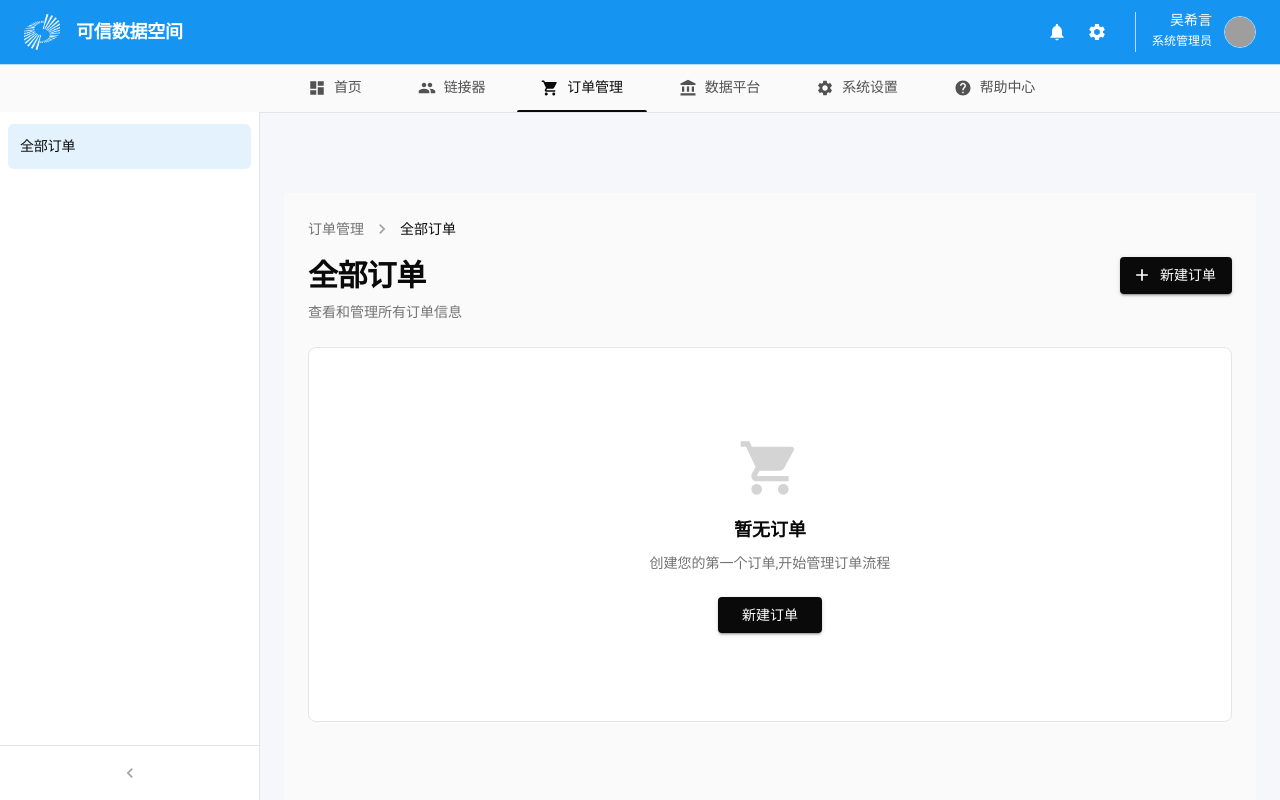
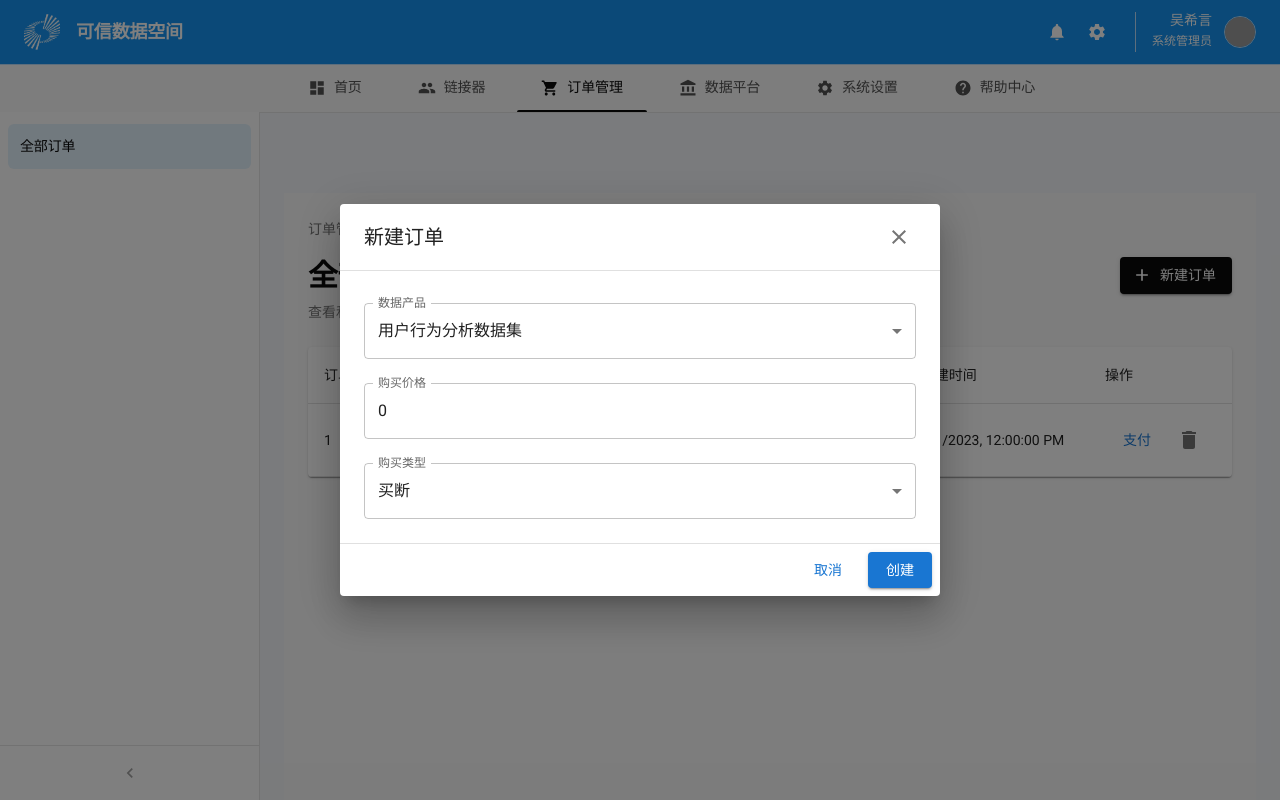
Before and after one commit to yudar1024/frontend-template, a Next.js app: page /orders/all in a window 1280 px wide. Both pictures are taken after a click on the button "新建订单". Built offline with nearby package versions, Linux system fonts and the light colour scheme; grey boxes are pictures that could not be loaded; what @mui/material-nextjs would draw is missing.

Commit message:
添加订单管理功能

```diff
--- a/app/(main)/orders/all/page.tsx
+++ b/app/(main)/orders/all/page.tsx
@@ -1,13 +1,55 @@
 'use client';
 
-import React from 'react';
+import React, { useState, useEffect } from 'react';
 import PageContainer from '@/components/common/PageContainer';
-import DataCard from '@/components/common/DataCard';
-import EmptyState from '@/components/common/EmptyState';
+import OrderTable from '@/components/order/OrderTable';
+import OrderDialog from '@/components/order/OrderDialog';
 import { Button } from '@mui/material';
-import { Add, ShoppingCart } from '@mui/icons-material';
+import { Add } from '@mui/icons-material';
+import { getOrders, addOrder, updateOrderStatus, deleteOrder } from '@/services/orderService';
+import { getAllProducts } from '@/services/productService';
+import { Order } from '@/types/order';
+import { DataProduct } from '@/types/product';
 
 export default function AllOrdersPage() {
+  const [orders, setOrders] = useState<Order[]>([]);
+  const [products, setProducts] = useState<DataProduct[]>([]);
+  const [dialogOpen, setDialogOpen] = useState(false);
+
+  useEffect(() => {
+    loadInitialData();
+  }, []);
+
+  const loadInitialData = async () => {
+    const [orderList, productList] = await Promise.all([getOrders(), getAllProducts()]);
+    setOrders(orderList);
+    setProducts(productList);
+  };
+
+  const handleAddOrder = () => {
+    setDialogOpen(true);
+  };
+
+  const handleDeleteOrder = async (orderId: string) => {
+    await deleteOrder(orderId);
+    loadInitialData();
+  };
+
+  const handleUpdateStatus = async (orderId: string, status: Order['status']) => {
+    await updateOrderStatus(orderId, status);
+    loadInitialData();
+  };
+
+  const handleDialogClose = () => {
+    setDialogOpen(false);
+  };
+
+  const handleDialogSubmit = async (data: any) => {
+    await addOrder(data);
+    loadInitialData();
+    handleDialogClose();
+  };
+
   return (
     <PageContainer
       title="全部订单"
@@ -20,6 +62,7 @@ export default function AllOrdersPage() {
         <Button
           variant="contained"
           startIcon={<Add />}
+          onClick={handleAddOrder}
           sx={{
             bgcolor: '#0a0a0a',
             color: '#ffffff',
@@ -34,17 +77,13 @@ export default function AllOrdersPage() {
         </Button>
       }
     >
-      <DataCard>
-        <EmptyState
-          icon={<ShoppingCart />}
-          title="暂无订单"
-          description="创建您的第一个订单,开始管理订单流程"
-          action={{
-            label: '新建订单',
-            onClick: () => console.log('Create order'),
-          }}
-        />
-      </DataCard>
+      <OrderTable orders={orders} onUpdateStatus={handleUpdateStatus} onDelete={handleDeleteOrder} />
+      <OrderDialog
+        open={dialogOpen}
+        products={products}
+        onClose={handleDialogClose}
+        onSubmit={handleDialogSubmit}
+      />
     </PageContainer>
   );
 }
--- /dev/null
+++ b/components/order/OrderDialog.tsx
@@ -0,0 +1,122 @@
+'use client';
+
+import React, { useState, useEffect } from 'react';
+import {
+  Dialog,
+  DialogTitle,
+  DialogContent,
+  DialogActions,
+  Button,
+  TextField,
+  FormControl,
+  InputLabel,
+  Select,
+  MenuItem,
+  Box,
+  IconButton,
+} from '@mui/material';
+import { Close } from '@mui/icons-material';
+import { DataProduct } from '@/types/product';
+import { PurchaseType, purchaseTypeLabels } from '@/types/order';
+
+interface OrderDialogProps {
+  open: boolean;
+  products: DataProduct[];
+  onClose: () => void;
+  onSubmit: (data: any) => void;
+}
+
+export default function OrderDialog({
+  open,
+  products,
+  onClose,
+  onSubmit,
+}: OrderDialogProps) {
+  const [formData, setFormData] = useState({
+    productId: '',
+    price: 0,
+    purchaseType: 'buyout' as PurchaseType,
+  });
+
+  useEffect(() => {
+    if (open) {
+      setFormData({
+        productId: products[0]?.id || '',
+        price: 0,
+        purchaseType: 'buyout',
+      });
+    }
+  }, [open, products]);
+
+  const handleChange = (field: string, value: any) => {
+    setFormData(prev => ({ ...prev, [field]: value }));
+  };
+
+  const handleSubmit = () => {
+    const selectedProduct = products.find(p => p.id === formData.productId);
+    if (!selectedProduct) return;
+
+    const submitData = {
+      product: selectedProduct,
+      price: formData.price,
+      purchaseType: formData.purchaseType,
+      createdBy: 'current_user', // Replace with actual current user
+    };
+    onSubmit(submitData);
+  };
+
+  return (
+    <Dialog open={open} onClose={onClose} maxWidth="sm" fullWidth>
+      <DialogTitle sx={{ display: 'flex', justifyContent: 'space-between', alignItems: 'center' }}>
+        <Box>新建订单</Box>
+        <IconButton size="small" onClick={onClose}>
+          <Close />
+        </IconButton>
+      </DialogTitle>
+      <DialogContent dividers>
+        <FormControl fullWidth margin="normal">
+          <InputLabel>数据产品</InputLabel>
+          <Select
+            value={formData.productId}
+            label="数据产品"
+            onChange={e => handleChange('productId', e.target.value)}
+          >
+            {products.map(p => (
+              <MenuItem key={p.id} value={p.id}>
+                {p.name}
+              </MenuItem>
+            ))}
+          </Select>
+        </FormControl>
+        <TextField
+          label="购买价格"
+          type="number"
+          value={formData.price}
+          onChange={e => handleChange('price', Number(e.target.value))}
+          fullWidth
+          margin="normal"
+        />
+        <FormControl fullWidth margin="normal">
+          <InputLabel>购买类型</InputLabel>
+          <Select
+            value={formData.purchaseType}
+            label="购买类型"
+            onChange={e => handleChange('purchaseType', e.target.value)}
+          >
+            {Object.entries(purchaseTypeLabels).map(([value, label]) => (
+              <MenuItem key={value} value={value}>
+                {label}
+              </MenuItem>
+            ))}
+          </Select>
+        </FormControl>
+      </DialogContent>
+      <DialogActions>
+        <Button onClick={onClose}>取消</Button>
+        <Button onClick={handleSubmit} variant="contained">
+          创建
+        </Button>
+      </DialogActions>
+    </Dialog>
+  );
+}
--- /dev/null
+++ b/components/order/OrderTable.tsx
@@ -0,0 +1,84 @@
+'use client';
+
+import React from 'react';
+import {
+  Table,
+  TableBody,
+  TableCell,
+  TableContainer,
+  TableHead,
+  TableRow,
+  Paper,
+  IconButton,
+  Button,
+  Chip,
+} from '@mui/material';
+import { Delete } from '@mui/icons-material';
+import { Order, orderStatusLabels, purchaseTypeLabels } from '@/types/order';
+
+interface OrderTableProps {
+  orders: Order[];
+  onUpdateStatus: (orderId: string, status: Order['status']) => void;
+  onDelete: (orderId: string) => void;
+}
+
+export default function OrderTable({ orders, onUpdateStatus, onDelete }: OrderTableProps) {
+  const renderActions = (order: Order) => {
+    switch (order.status) {
+      case 'pending_payment':
+        return (
+          <Button onClick={() => onUpdateStatus(order.id, 'pending_authorization')}>
+            支付
+          </Button>
+        );
+      case 'pending_authorization':
+        return (
+          <Button onClick={() => onUpdateStatus(order.id, 'authorized')}>
+            授权
+          </Button>
+        );
+      default:
+        return null;
+    }
+  };
+
+  return (
+    <TableContainer component={Paper}>
+      <Table>
+        <TableHead>
+          <TableRow>
+            <TableCell>订单ID</TableCell>
+            <TableCell>数据产品</TableCell>
+            <TableCell>购买价格</TableCell>
+            <TableCell>购买类型</TableCell>
+            <TableCell>状态</TableCell>
+            <TableCell>创建者</TableCell>
+            <TableCell>创建时间</TableCell>
+            <TableCell>操作</TableCell>
+          </TableRow>
+        </TableHead>
+        <TableBody>
+          {orders.map(order => (
+            <TableRow key={order.id}>
+              <TableCell>{order.id}</TableCell>
+              <TableCell>{order.product.name}</TableCell>
+              <TableCell>{order.price}</TableCell>
+              <TableCell>{purchaseTypeLabels[order.purchaseType]}</TableCell>
+              <TableCell>
+                <Chip label={orderStatusLabels[order.status]} size="small" />
+              </TableCell>
+              <TableCell>{order.createdBy}</TableCell>
+              <TableCell>{new Date(order.createdAt).toLocaleString()}</TableCell>
+              <TableCell>
+                {renderActions(order)}
+                <IconButton onClick={() => onDelete(order.id)}>
+                  <Delete />
+                </IconButton>
+              </TableCell>
+            </TableRow>
+          ))}
+        </TableBody>
+      </Table>
+    </TableContainer>
+  );
+}
--- /dev/null
+++ b/data/orders.json
@@ -0,0 +1,11 @@
+[
+  {
+    "id": "1",
+    "productId": "prod-001",
+    "price": 100,
+    "purchaseType": "buyout",
+    "status": "pending_payment",
+    "createdBy": "user1",
+    "createdAt": "2023-01-01T12:00:00Z"
+  }
+]
--- /dev/null
+++ b/services/orderService.ts
@@ -0,0 +1,47 @@
+import { Order } from '@/types/order';
+import orders from '@/data/orders.json';
+import products from '@/data/products.json';
+import { DataProduct } from '@/types/product';
+
+let orderList: Order[] = orders.map(order => {
+
+  const product = products.find(p => p.id === (order as any).productId) as DataProduct;
+  return { ...order, product };
+});
+
+
+
+export const getOrders = async (): Promise<Order[]> => {
+  return Promise.resolve(orderList);
+};
+
+export const addOrder = async (order: Omit<Order, 'id' | 'createdAt' | 'status'>): Promise<Order> => {
+  const newOrder: Order = {
+    ...order,
+    id: String(orderList.length + 1),
+    status: 'pending_payment',
+    createdAt: new Date().toISOString(),
+  };
+  orderList.push(newOrder);
+  return Promise.resolve(newOrder);
+};
+
+export const updateOrderStatus = async (orderId: string, status: Order['status']): Promise<Order> => {
+  let updatedOrder: Order | undefined;
+  orderList = orderList.map(order => {
+    if (order.id === orderId) {
+      updatedOrder = { ...order, status };
+      return updatedOrder;
+    }
+    return order;
+  });
+  if (!updatedOrder) {
+    throw new Error('Order not found');
+  }
+  return Promise.resolve(updatedOrder);
+};
+
+export const deleteOrder = async (orderId: string): Promise<void> => {
+  orderList = orderList.filter(order => order.id !== orderId);
+  return Promise.resolve();
+};
--- /dev/null
+++ b/types/order.ts
@@ -0,0 +1,26 @@
+import { DataProduct } from './product';
+
+export type OrderStatus = 'pending_payment' | 'pending_authorization' | 'authorized';
+export type PurchaseType = 'buyout' | 'yearly' | 'monthly';
+
+export const orderStatusLabels: Record<OrderStatus, string> = {
+  pending_payment: '待支付',
+  pending_authorization: '待授权',
+  authorized: '已授权',
+};
+
+export const purchaseTypeLabels: Record<PurchaseType, string> = {
+  buyout: '买断',
+  yearly: '包年',
+  monthly: '包月',
+};
+
+export interface Order {
+  id: string;
+  product: DataProduct;
+  price: number;
+  purchaseType: PurchaseType;
+  status: OrderStatus;
+  createdBy: string;
+  createdAt: string;
+}
```
